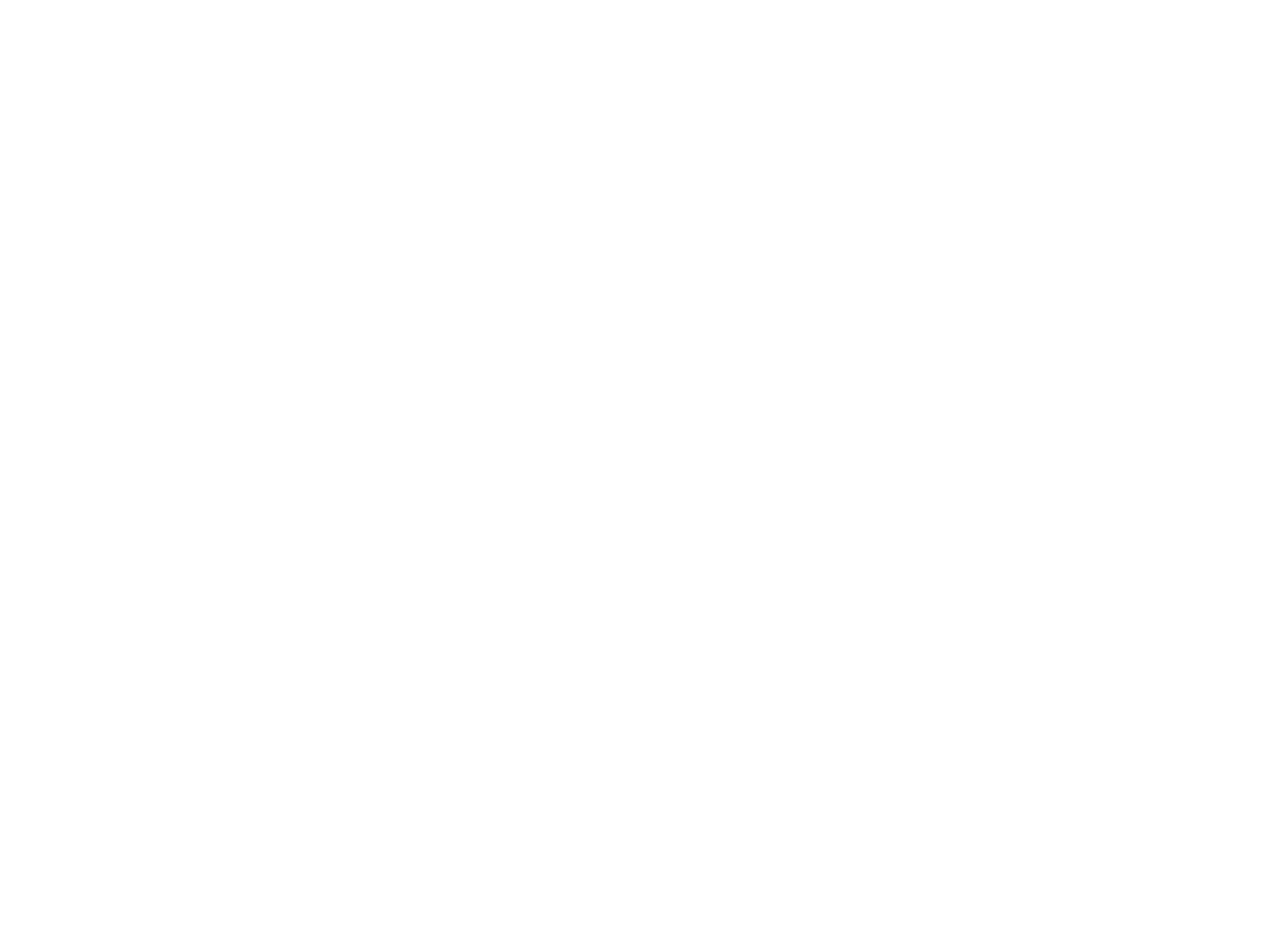
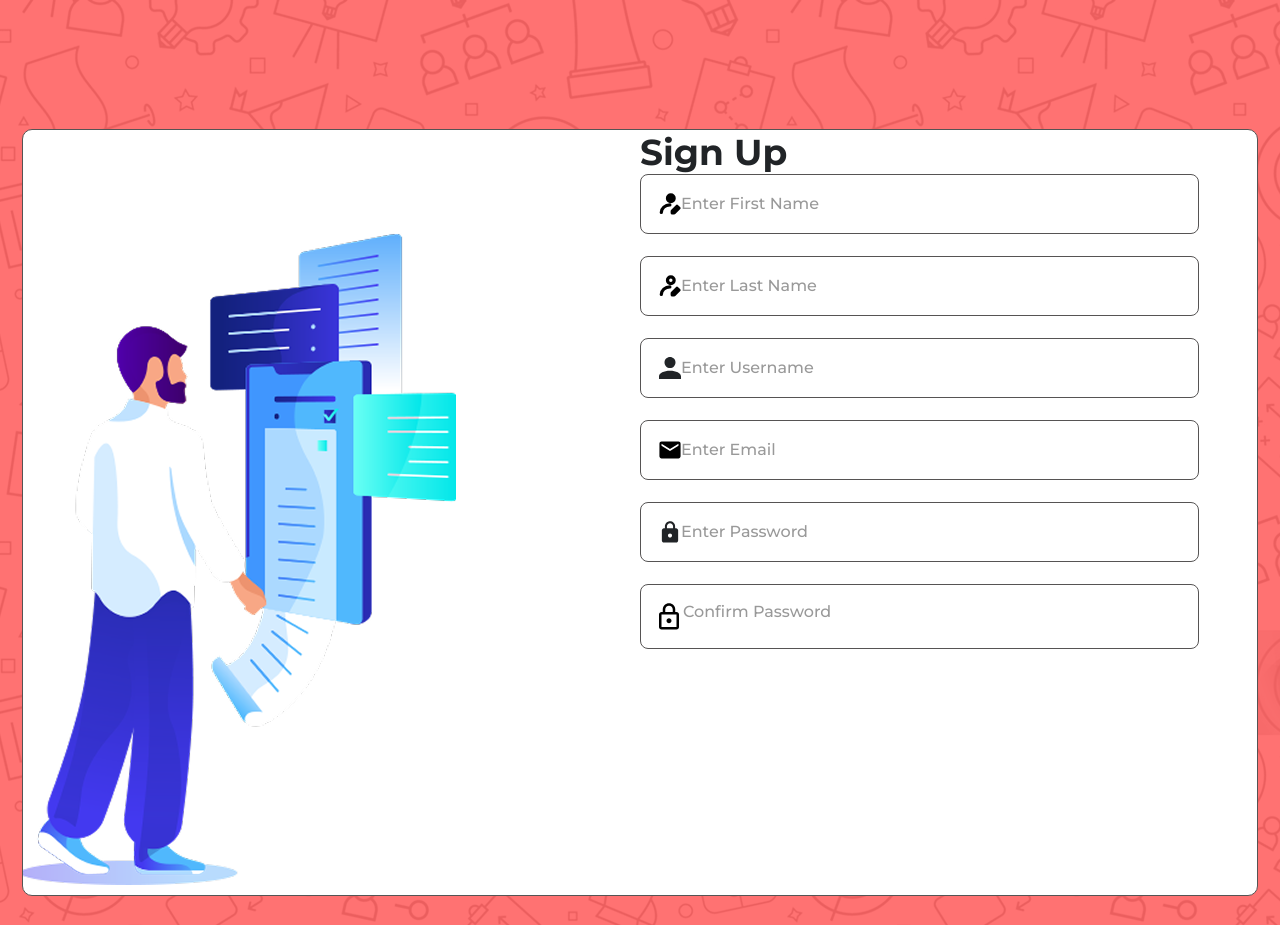
Before and after one commit to Kirien1991/ToDoHQ, a website: page register.html in a window 1280 px wide. Shown: the top 925 px of the page. Before the commit the page ends 800 px from the top, so only its background shows below. Drawn offline with Linux system fonts and the light colour scheme.

Commit message:
commit 5

```diff
--- a/register.html
+++ b/register.html
@@ -15,8 +15,73 @@
     <link rel="stylesheet" href="/css/main.css" />
   </head>
   <body>
-    <div class="register">
-      <div class="container"></div>
+    <div class="layout-auth">
+      <div class="layout-auth__content">
+        <div class="layout-auth__left">
+          <img src="/image/register/reg.png" alt="register" />
+        </div>
+
+        <div class="layout-auth__right">
+          <div class="register">
+            <h2 class="register-title">Sign Up</h2>
+
+            <div class="register-form">
+              <div class="register-form__group">
+                <label
+                  ><img
+                    src="/image/register/register-form/firstname.svg"
+                    alt="first name"
+                /></label>
+                <input type="text" placeholder="Enter First Name" />
+              </div>
+
+              <div class="register-form__group">
+                <label
+                  ><img
+                    src="/image/register/register-form/lastname.svg"
+                    alt="last name"
+                /></label>
+                <input type="text" placeholder="Enter Last Name" />
+              </div>
+
+              <div class="register-form__group">
+                <label
+                  ><img
+                    src="/image/register/register-form/username.svg"
+                    alt="username"
+                /></label>
+                <input type="text" placeholder="Enter Username" />
+              </div>
+
+              <div class="register-form__group">
+                <label
+                  ><img
+                    src="/image/register/register-form/email.svg"
+                    alt="email"
+                /></label>
+                <input type="email" placeholder="Enter Email" />
+              </div>
+
+              <div class="register-form__group">
+                <label
+                  ><img
+                    src="/image/register/register-form/password.svg"
+                    alt="password"
+                /></label>
+                <input type="password" placeholder="Enter Password" />
+              </div>
+
+              <div class="register-form__group">
+                <label"><img src="/image/register/register-form/confirmpassword.svg" alt="confpassword"></label>
+                <input
+                  type="password"
+                  placeholder="Confirm Password"
+                />
+              </div>
+            </div>
+          </div>
+        </div>
+      </div>
     </div>
   </body>
 </html>
--- a/scss/base/_layout.scss
+++ b/scss/base/_layout.scss
@@ -1,3 +1,4 @@
+//dashboard
 .layout {
     display: flex;
     flex-direction: column;
@@ -26,3 +27,35 @@
     width: 958px;
 
 }
+
+//register
+.layout-auth {
+    background-color: $pink;
+    background-image: url('/image/register/register.png');
+    min-height: 1024px;
+    display: flex;
+    align-items: center;
+
+    &__content {
+        width: 1236px;
+        height: 767px;
+        margin: 0 auto;
+        background-color: $white;
+        border-radius: 10px;
+        border: 1px solid $border;
+        display: flex;
+    }
+
+    &__left {
+        width: 50%;
+
+        img {
+            margin-top: 103px;
+        }
+    }
+
+    &__right {
+        width: 50%;
+
+    }
+}
--- a/scss/base/_vars.scss
+++ b/scss/base/_vars.scss
@@ -9,11 +9,14 @@ $search: #F5F8FF;
 $pink: #FF6767;
 $grey: #A1A3AB;
 $dark: #000000;
+$registertitle: #212427;
 $lightblue: #42ADE2;
 $lightblue2: #3ABEFF;
 $blue: #0225FF;
 $red: #F21E1E;
 $green: #05A301;
+$border: #565454;
+$register: #999999;
 
 //media
 $sm: 576px;
--- a/scss/block/_header.scss
+++ b/scss/block/_header.scss
@@ -1,5 +1,5 @@
 .header {
-    background-color: F8F8F8;
+    background-color: $header;
     box-shadow: 0 4px 12px 0px rgba(0, 0, 0, 0.07);
     padding: 38px 0 24px 0;
 
--- a/scss/block/_register.scss
+++ b/scss/block/_register.scss
@@ -1,14 +1,40 @@
-body {
-    //background-image: url("/image/register/register.svg");
+.register {}
+
+.register-title {
+    font-family: $font-montserrat;
+    font-weight: 700;
+    font-size: 36px;
+    color: $registertitle;
 }
 
-.register {
+.register-form {
+    display: flex;
+    flex-direction: column;
+    gap: 22px;
 
-    .container {
-        padding: 0 15px;
-        max-width: 1236px;
-        min-height: 767px;
-        margin: 0 auto;
-        box-sizing: content-box;
+    &__group {
+        width: 559px;
+        border-radius: 8px;
+        border: 1px solid $border;
+        display: flex;
+        align-items: center;
+        padding: 18px;
+
+
+        input {
+            &::placeholder {
+                font-family: $font-montserrat;
+                font-weight: 500;
+                font-size: 16px;
+                color: $register;
+            }
+        }
+
+
+
+        label img {
+            width: 22px;
+            height: 22px;
+        }
     }
 }
```
Also changed, not shown: css/main.css, image/register/reg.png (added), image/register/register-form/confirmpassword.svg (added), image/register/register-form/email.svg (added), image/register/register-form/firstname.svg (added), image/register/register-form/lastname.svg (added), image/register/register-form/password.svg (added), image/register/register-form/username.svg (added), image/register/register.png (added), image/register/register.svg (deleted).
